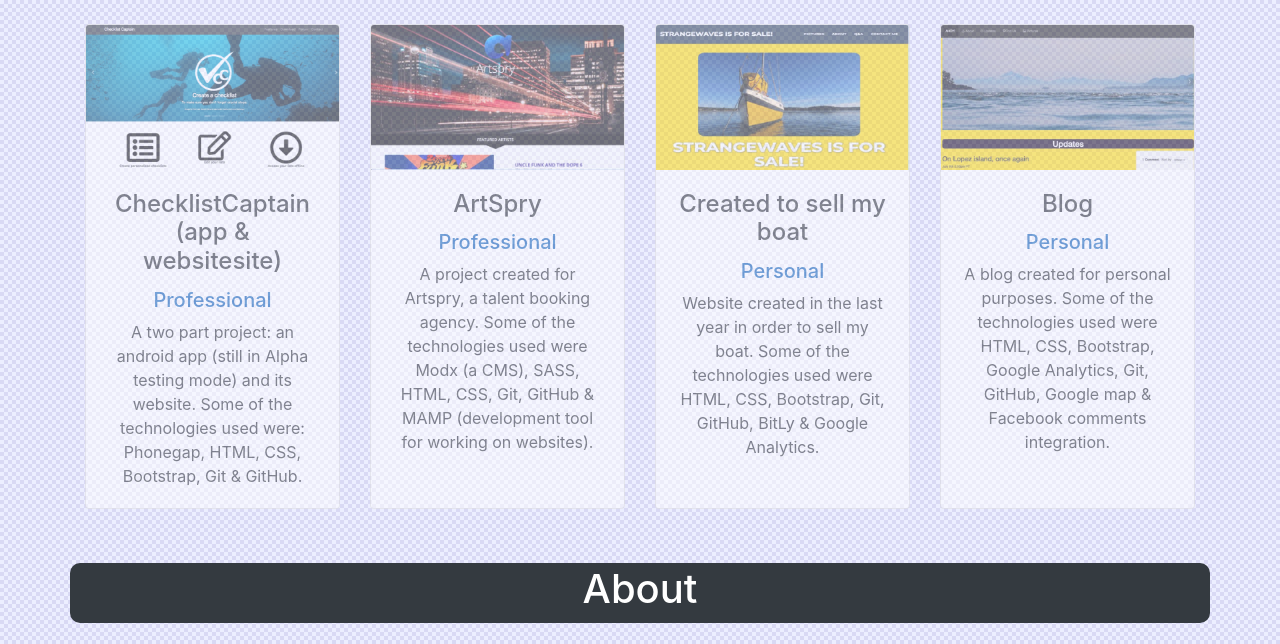
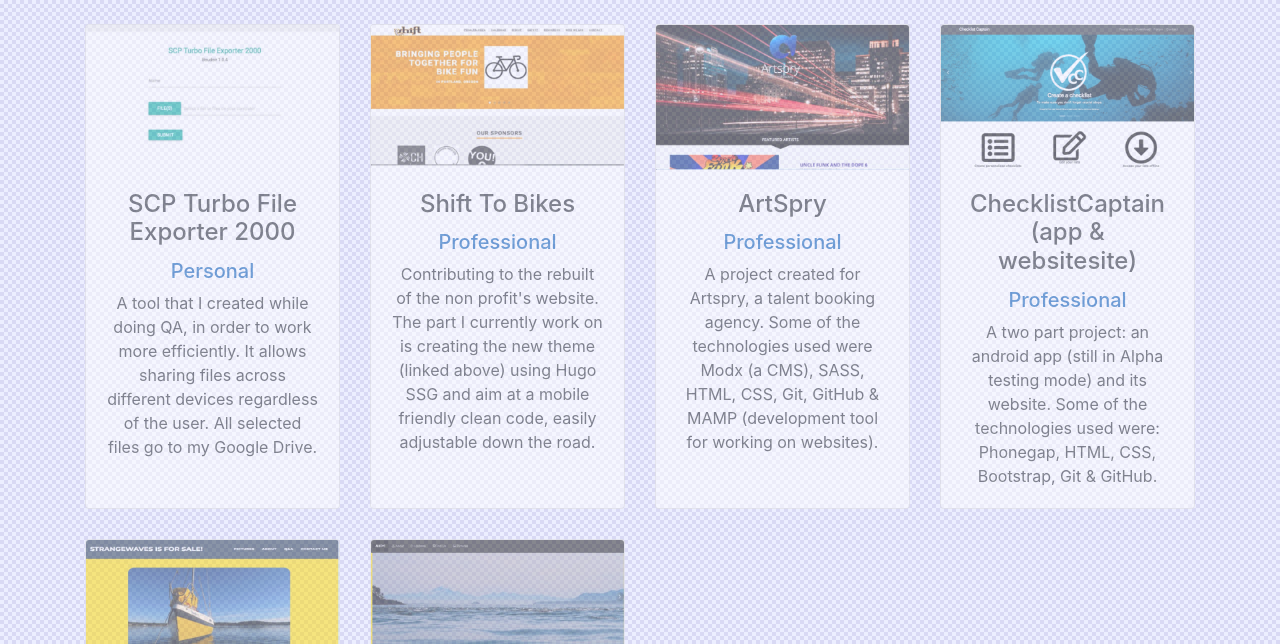
Before and after one commit to stephaniecp/portfolio-archive, a website: page index.html in a window 1280 px wide. Shown: the part 140-784 px from the top of the page. Drawn offline with Linux system fonts and the light colour scheme.

Commit message:
added to most recent projects + updated resume

```diff
--- a/index.html
+++ b/index.html
@@ -51,7 +51,7 @@
               <a class="nav-link" href="#about" target="">About</a>
             </li>
             <li class="nav-item">
-              <a class="nav-link" href="https://drive.google.com/file/d/19PUrHgfbPCnn2_PVp3S4v_gWXzNtCxe-/view?usp=sharing" target="_blank">Resume</a>
+              <a class="nav-link" href="https://drive.google.com/file/d/15RKxZvHpzD9TA1Zz0YID0YekHn23OIWo/view?usp=sharing" target="_blank">Resume</a>
             </li>
             <li class="nav-item">
               <a class="nav-link" href="mailto:&#115;&#116;&#101;&#112;&#104;&#097;&#110;&#105;&#101;&#046;&#099;&#097;&#114;&#111;&#110;&#046;&#112;&#097;&#114;&#101;&#064;&#103;&#109;&#097;&#105;&#108;&#046;&#099;&#111;&#109;">Contact</a>
@@ -77,20 +77,38 @@
 
       <div class="row">
 
-        <div class="col-lg-3 col-md-4 col-sm-6 portfolio-item" onclick="window.open('https://checklistcaptain.com/', '_blank')">
+        <div class="col-lg-3 col-md-4 col-sm-6 portfolio-item" onclick="window.open('https://bit.ly/scpturbosend', '_blank')">
           <div class="card h-100">
             <a href="#">
-              <img class="card-img-top projectimg" src="images/cc.png" alt="">
+              <img class="card-img-top projectimg" src="images/scp_turbo_exporter.jpg" alt="">
             </a>
             <div class="card-body pagetext-center">
               <h4 class="card-title">
                 <!--<a href="" target="_blank"></a>-->
-                ChecklistCaptain (app & websitesite)
+                SCP Turbo File Exporter 2000
+              </h4>
+              <h5 class="color-subtitle">
+                Personal
+              </h5>
+              <p class="card-text">A tool that I created while doing QA, in order to work more efficiently. It allows sharing files across different devices regardless of the user. All selected files go to my Google Drive. </p>
+            </div>
+          </div>
+        </div>
+
+        <div class="col-lg-3 col-md-4 col-sm-6 portfolio-item" onclick="window.open('https://bit.ly/s2b-dev', '_blank')">
+          <div class="card h-100">
+            <a href="#">
+              <img class="card-img-top projectimg" src="images/shift_2_bikes_ongoing.jpg" alt="">
+            </a>
+            <div class="card-body pagetext-center">
+              <h4 class="card-title">
+                <!--<a href="" target="_blank"></a>-->
+                Shift To Bikes
               </h4>
               <h5 class="color-subtitle">
                 Professional
               </h5>
-              <p class="card-text">A two part project: an android app (still in Alpha testing mode) and its website. Some of the technologies used were: Phonegap, HTML, CSS, Bootstrap, Git & GitHub.  </p>
+              <p class="card-text">Contributing to the rebuilt of the non profit's website. The part I currently work on is creating the new theme (linked above) using Hugo SSG and aim at a mobile friendly clean code, easily adjustable down the road.   </p>
             </div>
           </div>
         </div>
@@ -111,6 +129,24 @@
               <p class="card-text">
                 A project created for Artspry, a talent booking agency. Some of the technologies used were Modx (a CMS), SASS, HTML, CSS, Git, GitHub & MAMP (development tool for working on websites).
               </p>
+            </div>
+          </div>
+        </div>
+
+        <div class="col-lg-3 col-md-4 col-sm-6 portfolio-item" onclick="window.open('https://checklistcaptain.com/', '_blank')">
+          <div class="card h-100">
+            <a href="#">
+              <img class="card-img-top projectimg" src="images/cc.png" alt="">
+            </a>
+            <div class="card-body pagetext-center">
+              <h4 class="card-title">
+                <!--<a href="" target="_blank"></a>-->
+                ChecklistCaptain (app & websitesite)
+              </h4>
+              <h5 class="color-subtitle">
+                Professional
+              </h5>
+              <p class="card-text">A two part project: an android app (still in Alpha testing mode) and its website. Some of the technologies used were: Phonegap, HTML, CSS, Bootstrap, Git & GitHub.  </p>
             </div>
           </div>
         </div>
@@ -148,7 +184,7 @@
               <h5 class="color-subtitle">
                 Personal
               </h5>
-              <p class="card-text">A blog created for personal purposes. Some of the technologies used were HTML, CSS, Bootstrap, Google Analytics, Git, GitHub, Google map & Facebook comments integration.  </p>
+              <p class="card-text">A blog created for personal purposes. Some of the technologies used were HTML, CSS, Bootstrap, Google Analytics, Git, GitHub, Google maps API & Facebook comments integration.  </p>
             </div>
           </div>
         </div>
```
Also changed, not shown: images/scp_turbo_exporter.jpg (added), images/shift_2_bikes_ongoing.jpg (added).
